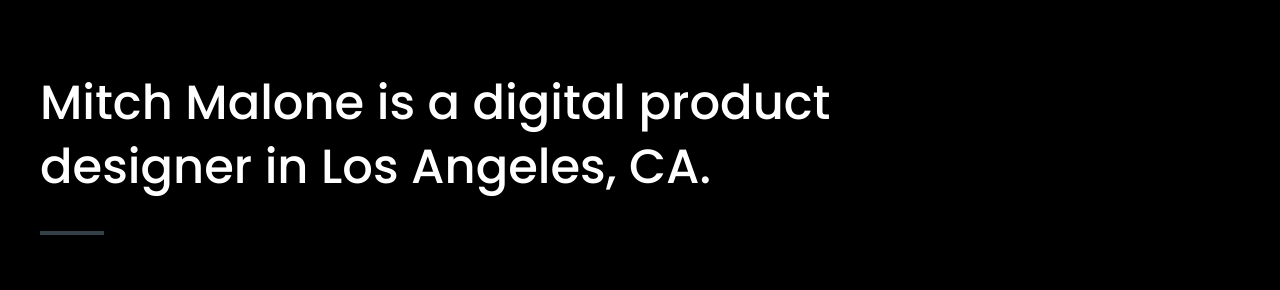
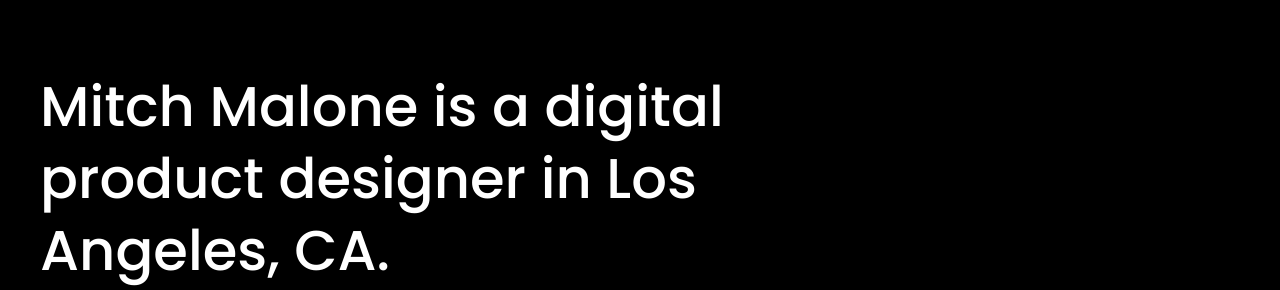
Before and after one commit to mmalone30/hello-world, a Gatsby site: page / in a window 1280 px wide. Shown: the part 121-411 px from the top of the page. Built offline with nearby package versions, Linux system fonts and the light colour scheme; Gatsby itself is replaced by a stand-in of ours.

Commit message:
bigger font!

```diff
--- a/src/components/homepage.module.css
+++ b/src/components/homepage.module.css
@@ -15,8 +15,8 @@
 
 .homepage h1 {
   color:white;
-  font-size:3rem;
-  line-height: 4rem;
+  font-size:3.5rem;
+  line-height: 4.5rem;
   max-width: 52rem;
 }
 
```
